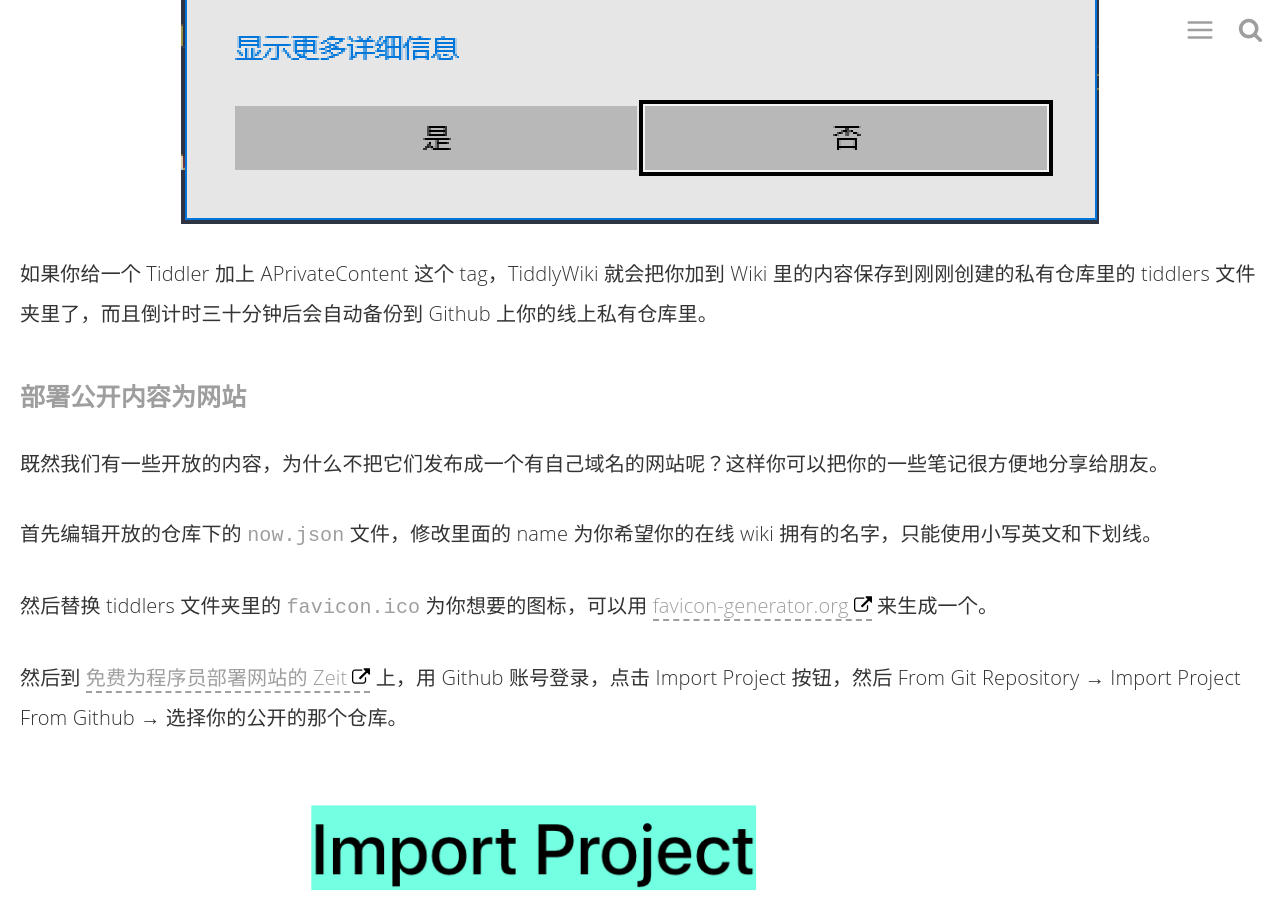
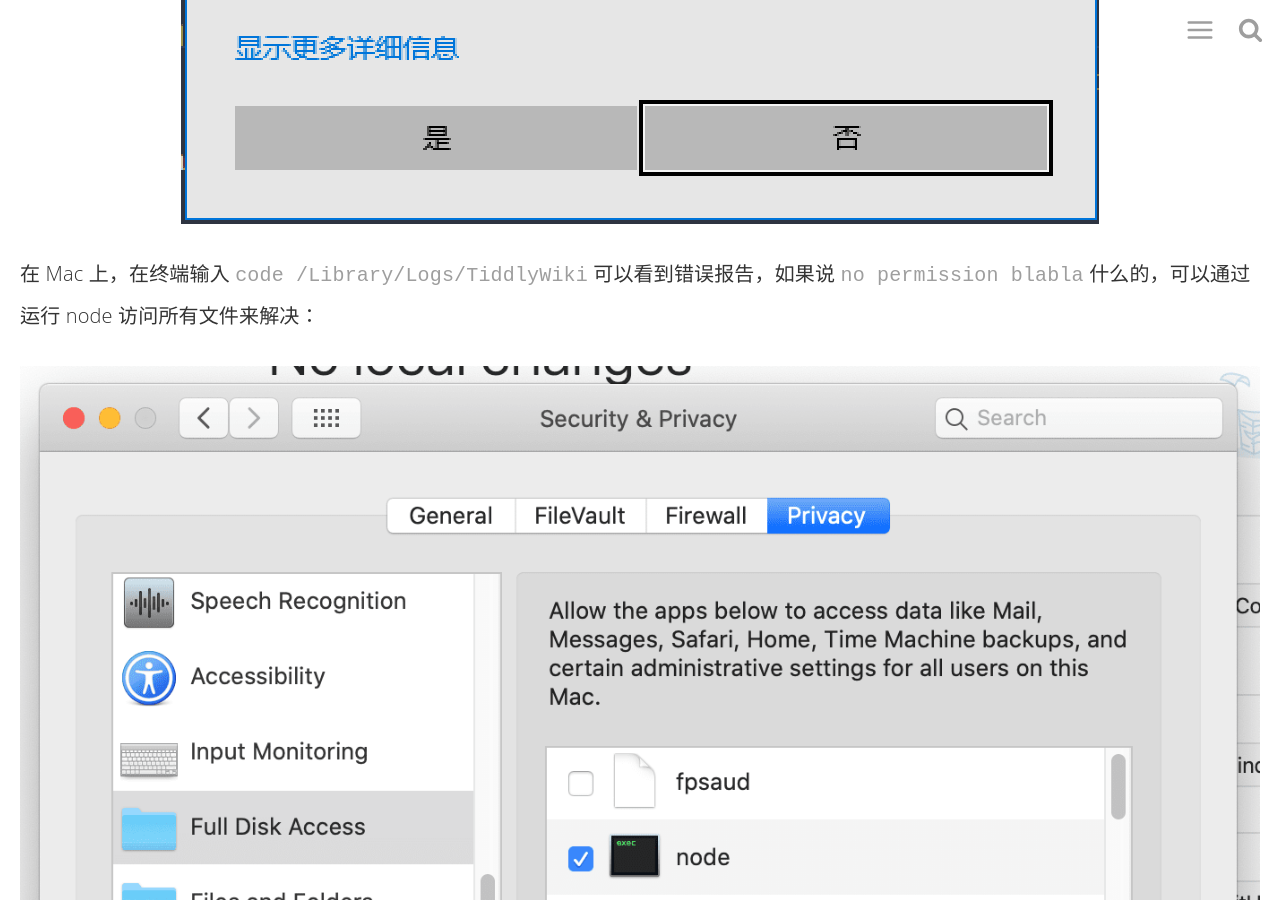
Before and after one commit to linonetwo/linonetwo.github.io, a Jekyll site: the page built from _posts/2020-04-13-用tiddlywiki替代notion和evernote管理知识.md, in a window 1280 px wide and 900 px high, scrolled down 11942 px. Built offline with Jekyll 4.4.1, drawn with Linux system fonts in a browser that asks for light colours; comment, search, counter and statistics services are not loaded.

Commit message:
doc: about permission on mac

```diff
--- a/_posts/2020-04-13-用tiddlywiki替代notion和evernote管理知识.md
+++ b/_posts/2020-04-13-用tiddlywiki替代notion和evernote管理知识.md
@@ -109,6 +109,10 @@
 ![截图 - Windows UAC 权限确认弹框 net](https://raw.githubusercontent.com/linonetwo/linonetwo.github.io/master/assets/img/posts/tiddlywiki/allow-uac-net-command-chinese.png)
 
 ![截图 - Windows UAC 权限确认弹框 tiddlywiki](https://raw.githubusercontent.com/linonetwo/linonetwo.github.io/master/assets/img/posts/tiddlywiki/allow-uac-tiddlywiki-chinese.png)
+
+在 Mac 上，在终端输入 `code /Library/Logs/TiddlyWiki` 可以看到错误报告，如果说 `no permission blabla` 什么的，可以通过运行 node 访问所有文件来解决：
+
+![截图 - Windows UAC 权限确认弹框 tiddlywiki](https://raw.githubusercontent.com/linonetwo/linonetwo.github.io/master/assets/img/posts/tiddlywiki/allow-node-js-access-fs.png)
 
 如果你给一个 Tiddler 加上 APrivateContent 这个 tag，TiddlyWiki 就会把你加到 Wiki 里的内容保存到刚刚创建的私有仓库里的 tiddlers 文件夹里了，而且倒计时三十分钟后会自动备份到 Github 上你的线上私有仓库里。
 
```
Also changed, not shown: assets/img/posts/tiddlywiki/allow-node-js-access-fs.png (added).
